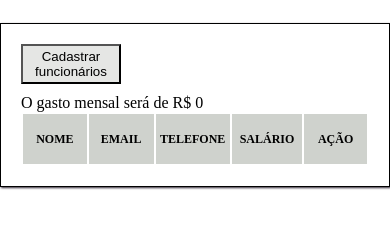
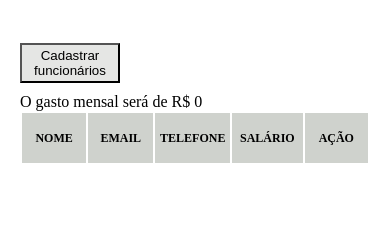
Before and after one commit to LeandroBorotta/CadastroDeFuncionarios, a plain HTML site: page index.html in a window 390 px wide. Shown: the part 59-288 px from the top of the page. Drawn offline with Linux system fonts and the light colour scheme.

Commit message:
responsividade

```diff
--- a/assets/css/main.css
+++ b/assets/css/main.css
@@ -69,7 +69,7 @@ button.cadastro{
     background-color: #eee;
 }
 
-@media (max-width: 600px){
+@media (min-width: 300px) and (max-width: 700px){
     header{
         width: 100%;
         height: 40px;
@@ -115,4 +115,8 @@ button.cadastro{
         text-transform: uppercase;
         font-size: 12px;
     }
+    main{
+       border: none;
+       box-shadow: none;
+    }
 }
```
